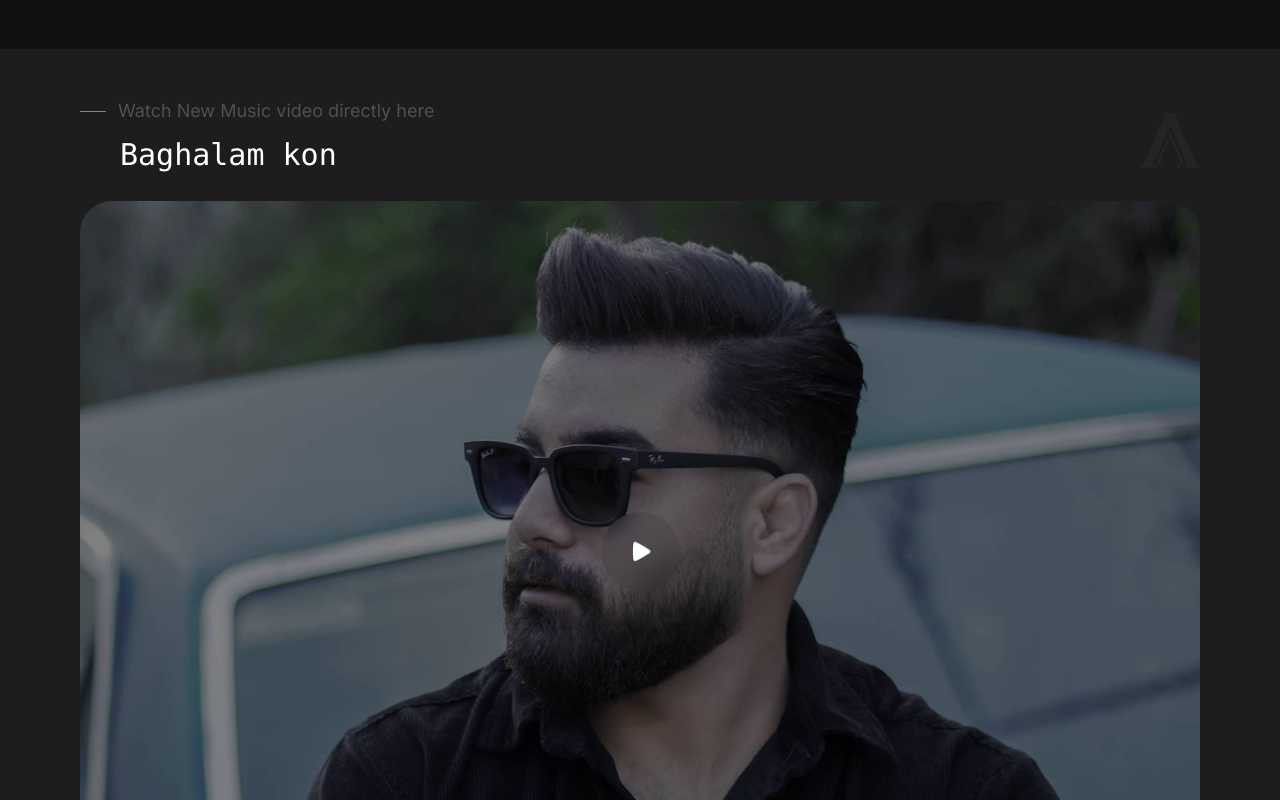
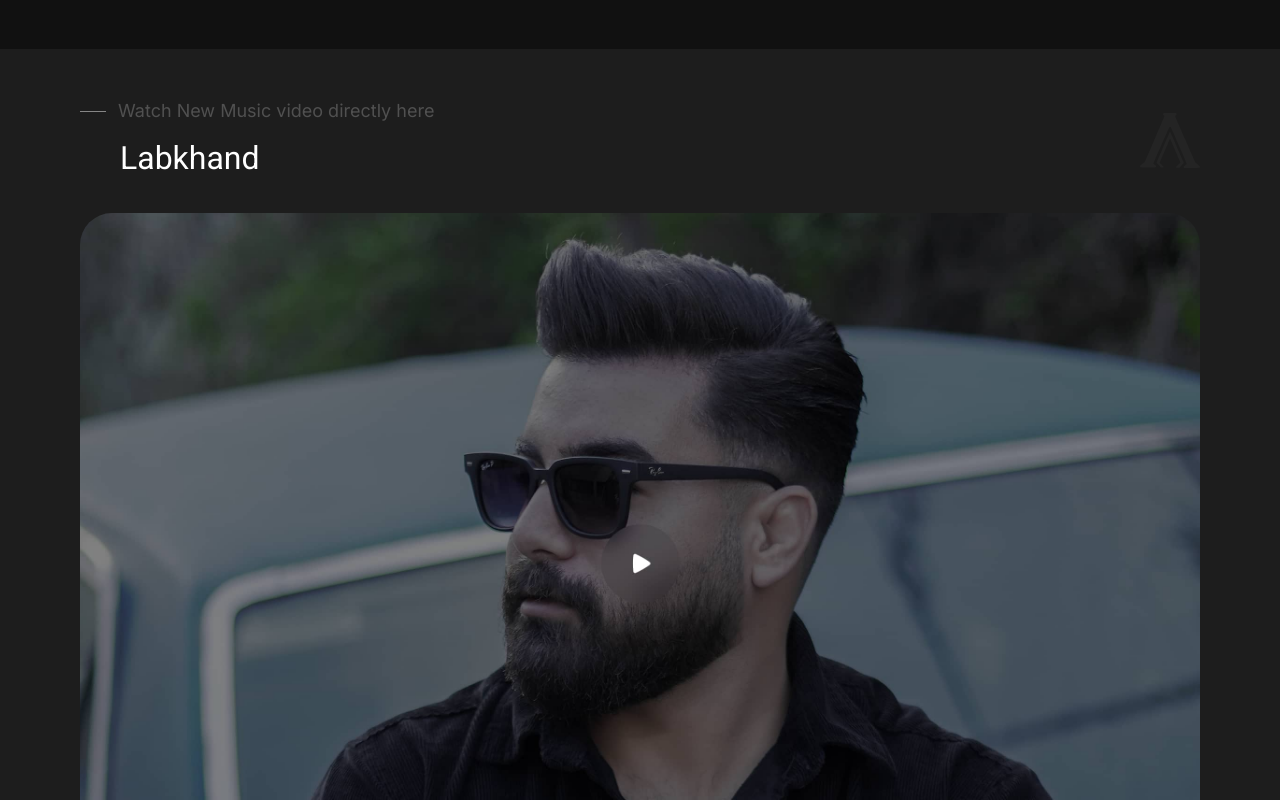
Before and after one commit to MiladDevarts/ahir-yousefi, a Next.js app: page / in a window 1280 px wide. Shown: the part 5520-6320 px from the top of the page. Built offline with nearby package versions, Linux system fonts and the light colour scheme.

Commit message:
fix: add link for music_video section

```diff
--- a/app/config.ts
+++ b/app/config.ts
@@ -10,6 +10,10 @@ export const socialMedia = {
   instagram: "https://www.instagram.com/p91.official/",
 } as const;
 
+export const video = {
+  youtube: "https://www.youtube.com/@PooriyaAriyan",
+} as const;
+
 export const GenralInfo = {
   new_release: "04/11/2025",
 } as const;
--- a/components/Sections/MusicVideo/index.tsx
+++ b/components/Sections/MusicVideo/index.tsx
@@ -2,6 +2,8 @@ import React, { useEffect } from "react";
 
 import Aos from "aos";
 import "aos/dist/aos.css";
+import Link from "next/link";
+import { video } from "@/config";
 
 const MusicVideo = () => {
   useEffect(() => {
@@ -32,7 +34,7 @@ const MusicVideo = () => {
             </svg>
             Watch New Music video directly here
           </h5>
-          <h2 className="font-mono my-3 text-3xl pl-10">Baghalam kon</h2>
+          <h2 className="font-display text-[32px] my-3 pl-10">Labkhand</h2>
         </div>
         <svg
           className="mt-10"
@@ -57,12 +59,14 @@ const MusicVideo = () => {
           </defs>
         </svg>
       </div>
+      <Link href={video.youtube}>
         <div className="container h-[400px] lg:h-[700px]">
           <div
             className="w-full h-full bg-center bg-cover rounded-t-[32px]"
             style={{ backgroundImage: `url('/images/thumbnails/video/1.jpg')` }}
           ></div>
         </div>
+      </Link>
     </section>
   );
 };
```
Lines whose indentation alone changed are shown as unchanged.
